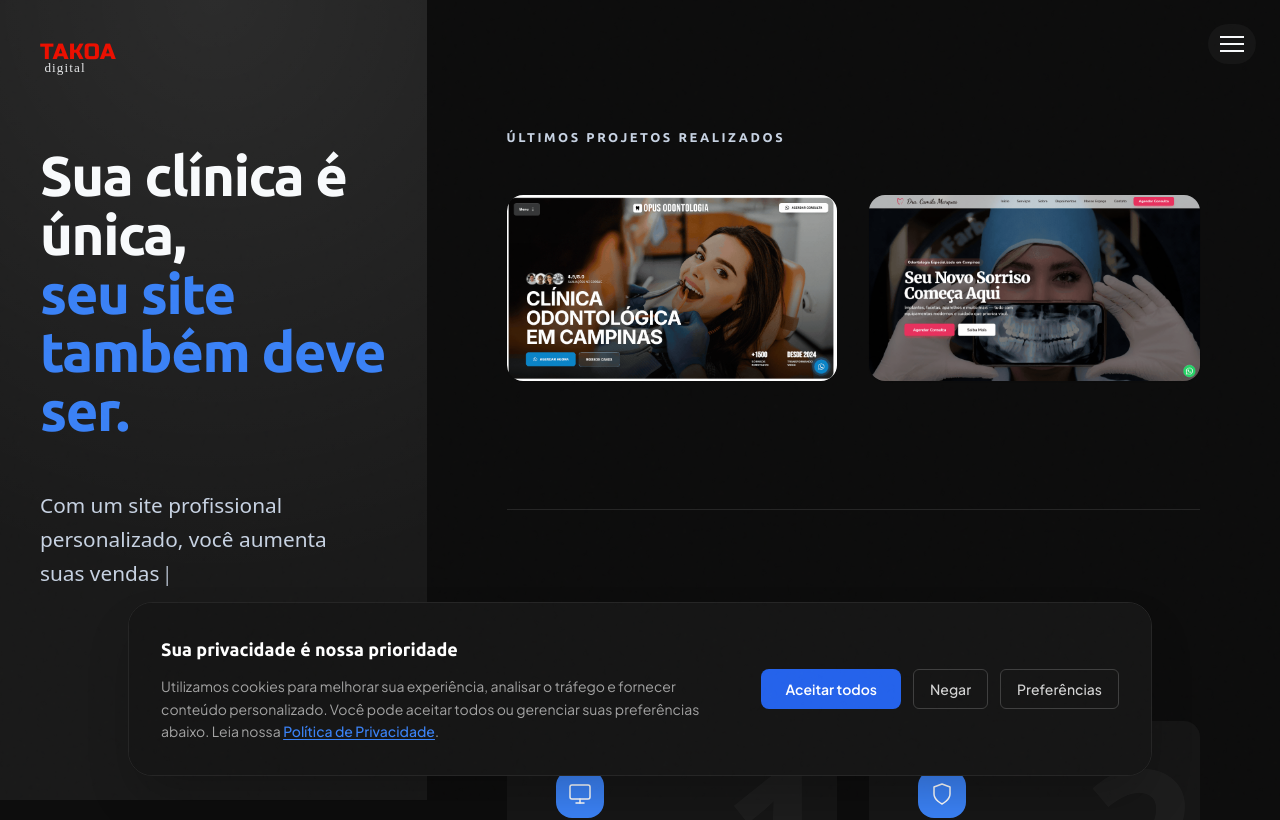
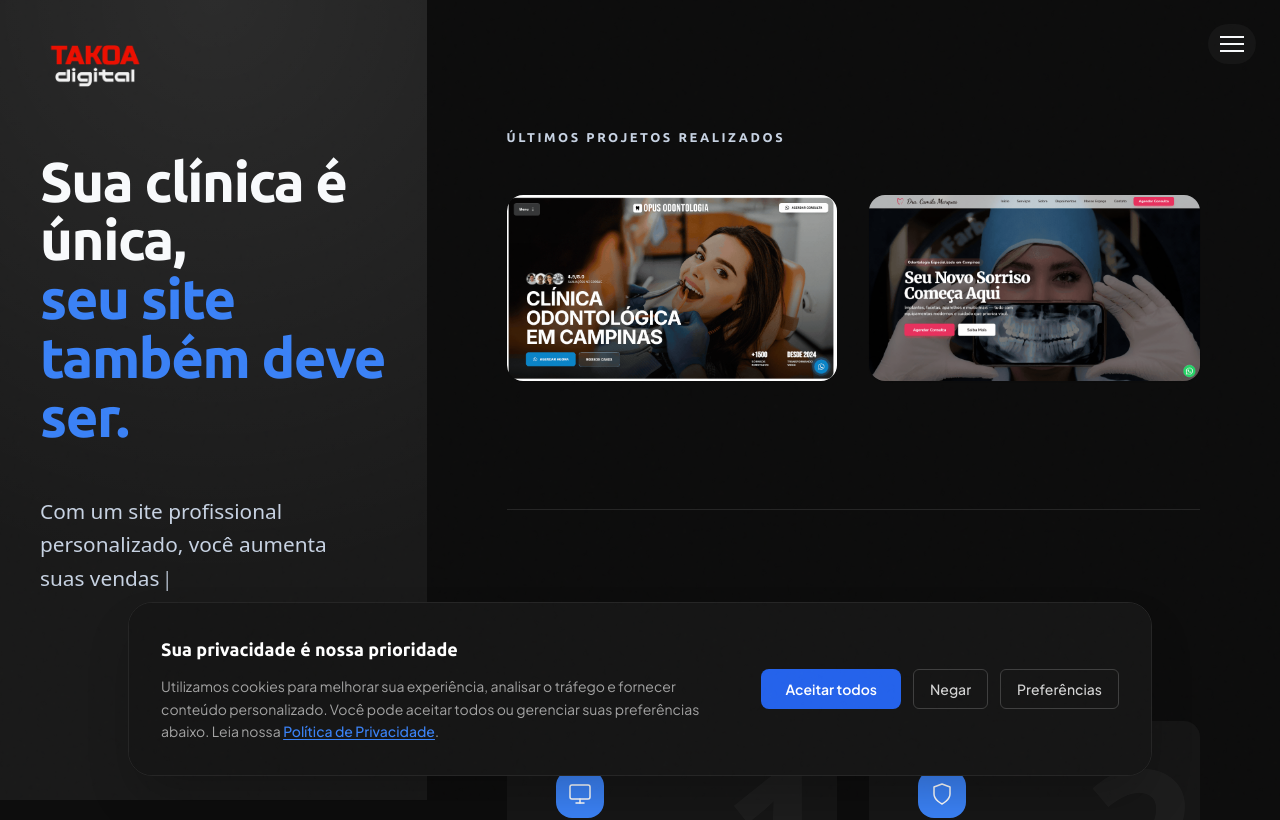
Before and after one commit to Takoa25/Takoa-LP, a React (Vite) app: page / in a window 1280 px wide. Shown: the top 820 px of the page. Built offline with nearby package versions, Linux system fonts and the light colour scheme; a web font is replaced by a local one.

Commit message:
feat: Add comprehensive site content, theme configuration, and branding assets for the portfolio.

```diff
--- a/src/components/TakoaLogo.tsx
+++ b/src/components/TakoaLogo.tsx
@@ -6,6 +6,17 @@ interface TakoaLogoProps {
 }
 
 const TakoaLogo: React.FC<TakoaLogoProps> = ({ className = '' }) => {
+    if (CONTENT.brand.logoUrl) {
+        return (
+            <img
+                src={CONTENT.brand.logoUrl}
+                alt={CONTENT.brand.logoAlt}
+                className={className}
+                style={{ display: 'block' }}
+            />
+        );
+    }
+
     return (
         <svg
             viewBox="0 0 200 75"
--- a/src/content.ts
+++ b/src/content.ts
@@ -36,7 +36,7 @@ export const CONTENT: Content = {
     },
     brand: {
         name: "Takoa Digital",
-        logoUrl: "",
+        logoUrl: "/logo.png",
         logoAlt: "Takoa Digital Logo"
     },
     navigation: [
```
Also changed, not shown: public/logo.png (added).
